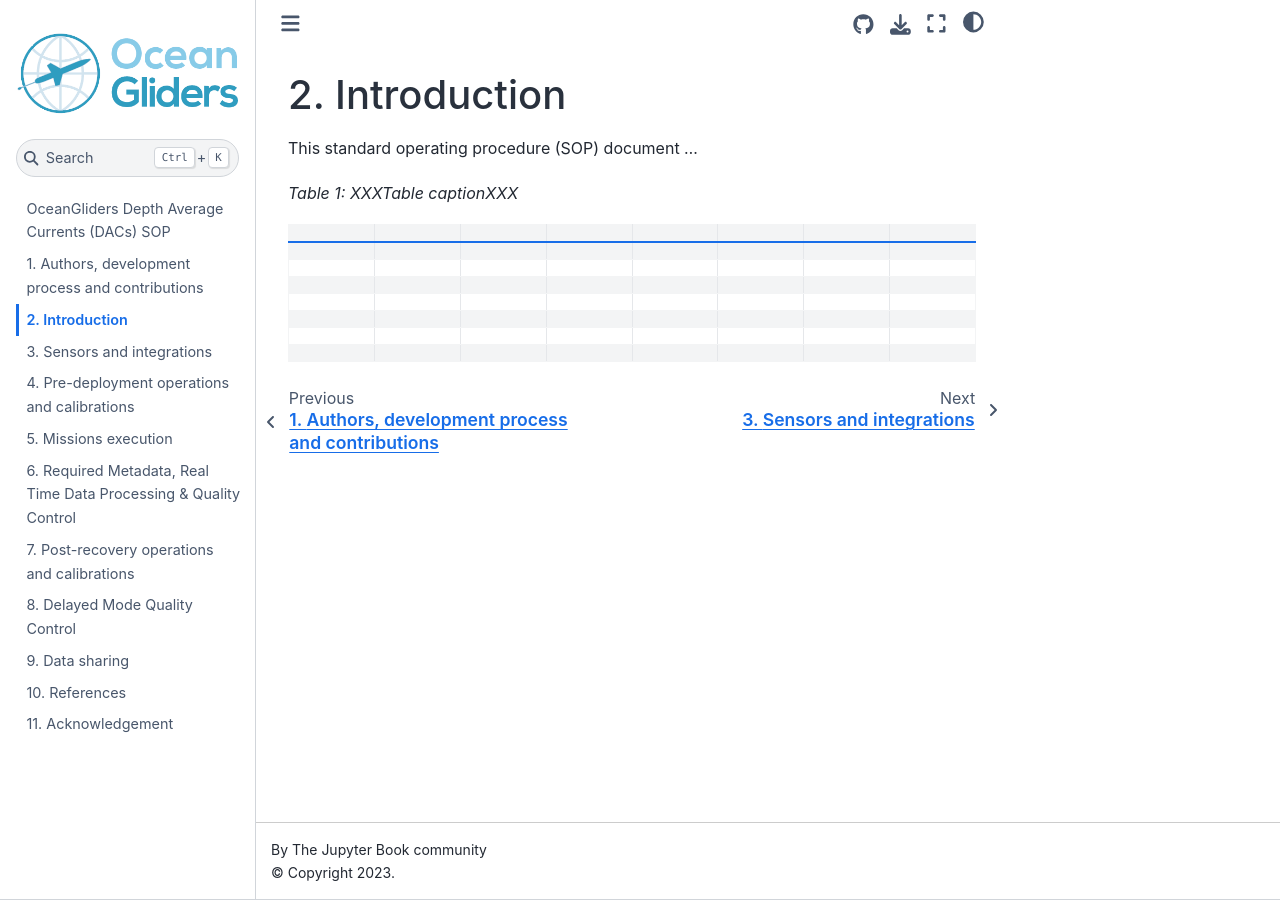
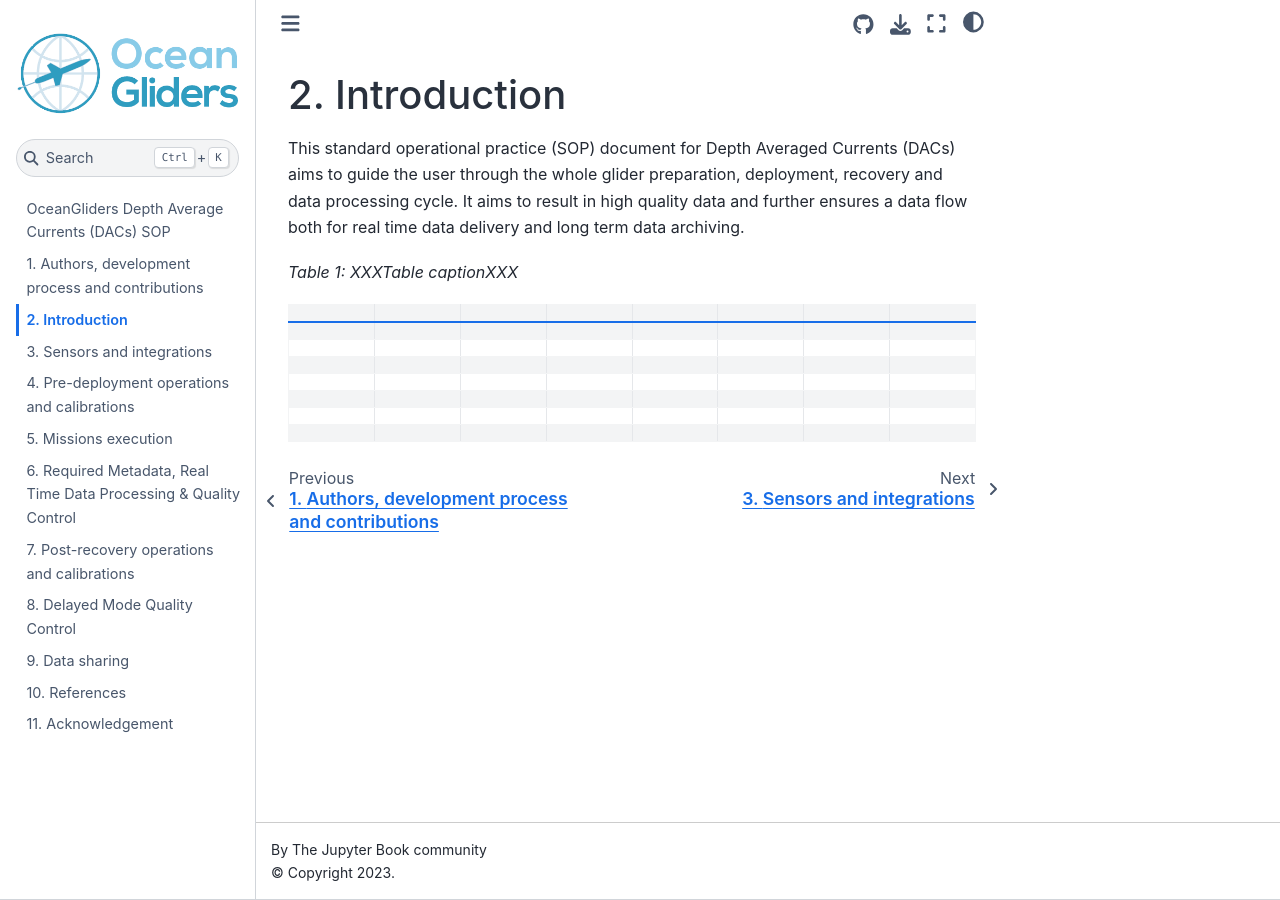
Before and after one commit to OceanGlidersCommunity/DepthAverageCurrents_SOP, a Jupyter Book: the page built from sections/DACs_introduction.md, in a window 1280 px wide. Built offline with Jupyter Book 1.0.4 settings and Sphinx 7.4.7 and the Sphinx Book theme 1.1.4, drawn with Linux system fonts in a browser that asks for light colours.

Commit message:
add intro content

```diff
--- a/sections/DACs_introduction.md
+++ b/sections/DACs_introduction.md
@@ -1,6 +1,7 @@
 # Introduction
 
-This standard operating procedure (SOP) document ...
+This standard operational practice (SOP) document for Depth Averaged Currents (DACs) aims to guide the user through the whole glider preparation, deployment, recovery and data processing cycle.
+It aims to result in high quality data and further ensures a data flow both for real time data delivery and long term data archiving.
 
 *Table 1: XXXTable captionXXX*
 
```
